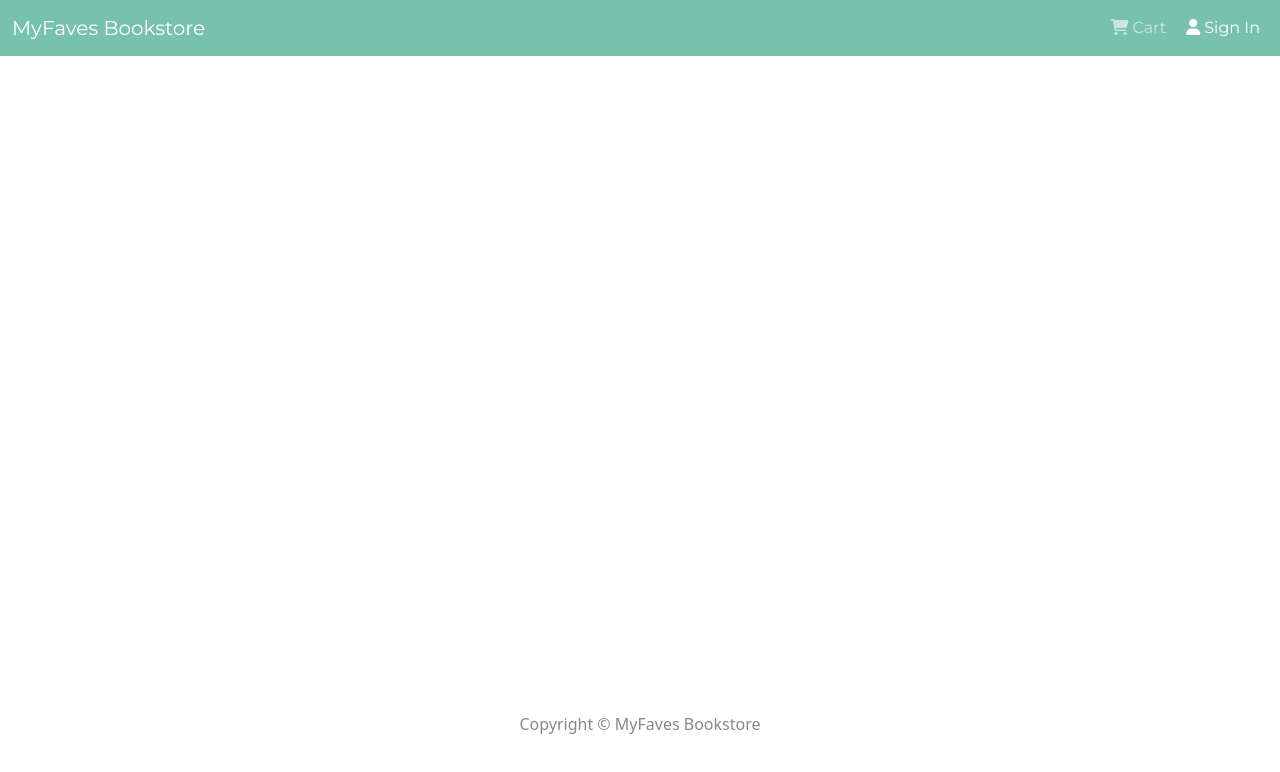
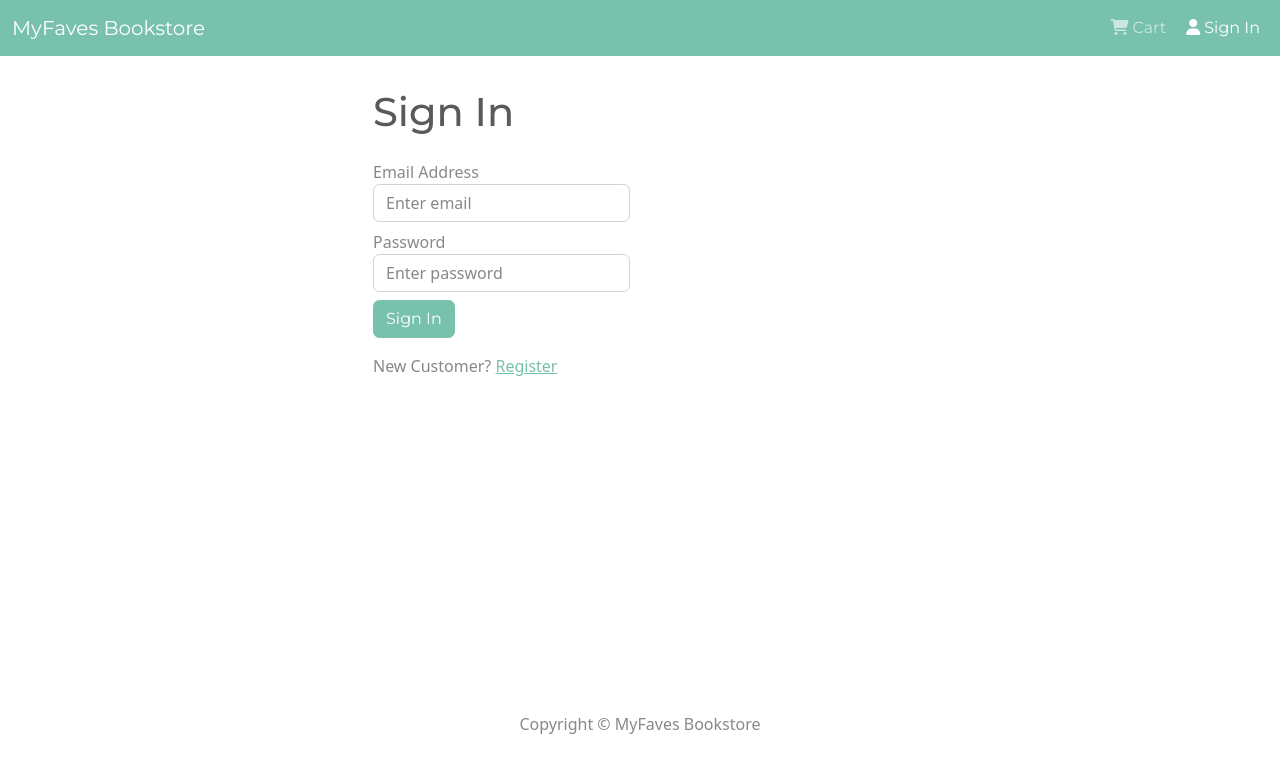
Before and after one commit to jeancarlosherrera/fav-book-eshop, a React (Create React App) app in the folder frontend/: page /login in a window 1280 px wide. Shown: the top 772 px of the page. Built offline with nearby package versions, Linux system fonts and the light colour scheme.

Commit message:
login functionality

```diff
--- a/frontend/src/App.js
+++ b/frontend/src/App.js
@@ -5,6 +5,7 @@
 import HomeScreen from './screens/HomeScreen';
 import BookScreen from './screens/BookScreen';
 import CartScreen from './screens/CartScreen';
+import LoginScreen from './screens/LoginScreen';
 
 const App = () => {
   return (
@@ -14,6 +15,7 @@
         <Container>
           <Routes>
             <Route path='/' element={<HomeScreen />} exact />
+            <Route path='/login' element={<LoginScreen />} />
             <Route path='/book/:id' element={<BookScreen />} />
             <Route path='/cart'>
               <Route path=':id' element={<CartScreen />} />
--- a/frontend/src/actions/userActions.js
+++ b/frontend/src/actions/userActions.js
@@ -1,6 +1,7 @@
 import {
   USER_LOGIN_REQUEST,
   USER_LOGIN_SUCCESS,
+  USER_LOGIN_FAIL,
 } from '../constants/userConstants';
 import axios from 'axios';
 
--- /dev/null
+++ b/frontend/src/components/FormContainer.js
@@ -0,0 +1,16 @@
+import React from 'react';
+import { Container, Row, Col } from 'react-bootstrap';
+
+const FormContainer = ({ children }) => {
+  return (
+    <Container>
+      <Row className='justify-content-md-center'>
+        <Col xs={12} md={6}>
+          {children}
+        </Col>
+      </Row>
+    </Container>
+  );
+};
+
+export default FormContainer;
--- /dev/null
+++ b/frontend/src/screens/LoginScreen.js
@@ -0,0 +1,77 @@
+import React, { useState, useEffect } from 'react';
+import { Link, useLocation, useNavigate } from 'react-router-dom';
+import { Form, Button, Row, Col } from 'react-bootstrap';
+import { useDispatch, useSelector } from 'react-redux';
+import Message from '../components/Message';
+import Loader from '../components/Loader';
+import FormContainer from '../components/FormContainer';
+import { login } from '../actions/userActions';
+
+const LoginScreen = () => {
+  const [email, setEmail] = useState('');
+  const [password, setPassword] = useState('');
+
+  const dispatch = useDispatch();
+  const userLogin = useSelector((state) => state.userLogin);
+  const { loading, error, userInfo } = userLogin;
+
+  const location = useLocation();
+  const redirect = location.search ? location.search.split('=')[1] : '/';
+
+  const navigate = useNavigate();
+
+  useEffect(() => {
+    if (userInfo) {
+      navigate(redirect);
+    }
+  }, [navigate, userInfo, redirect]);
+
+  const submitHandler = (e) => {
+    e.preventDefault();
+    dispatch(login(email, password));
+  };
+  return (
+    <FormContainer>
+      <h1>Sign In</h1>
+      {error && <Message variant='danger'>{error}</Message>}
+      {loading && <Loader />}
+      <Form onSubmit={submitHandler}>
+        <Form.Group controlId='email'>
+          <Form.Label>
+            Email Address
+            <Form.Control
+              type='email'
+              placeholder='Enter email'
+              value={email}
+              onChange={(e) => setEmail(e.target.value)}
+            ></Form.Control>
+          </Form.Label>
+        </Form.Group>
+        <Form.Group controlId='password'>
+          <Form.Label>
+            Password
+            <Form.Control
+              type='password'
+              placeholder='Enter password'
+              value={password}
+              onChange={(e) => setPassword(e.target.value)}
+            ></Form.Control>
+          </Form.Label>
+        </Form.Group>
+        <Button type='submit' variant='primary'>
+          Sign In
+        </Button>
+      </Form>
+      <Row className='py-3'>
+        <Col>
+          New Customer?{' '}
+          <Link to={redirect ? `/register?redirect=${redirect}` : '/register'}>
+            Register
+          </Link>
+        </Col>
+      </Row>
+    </FormContainer>
+  );
+};
+
+export default LoginScreen;
```
